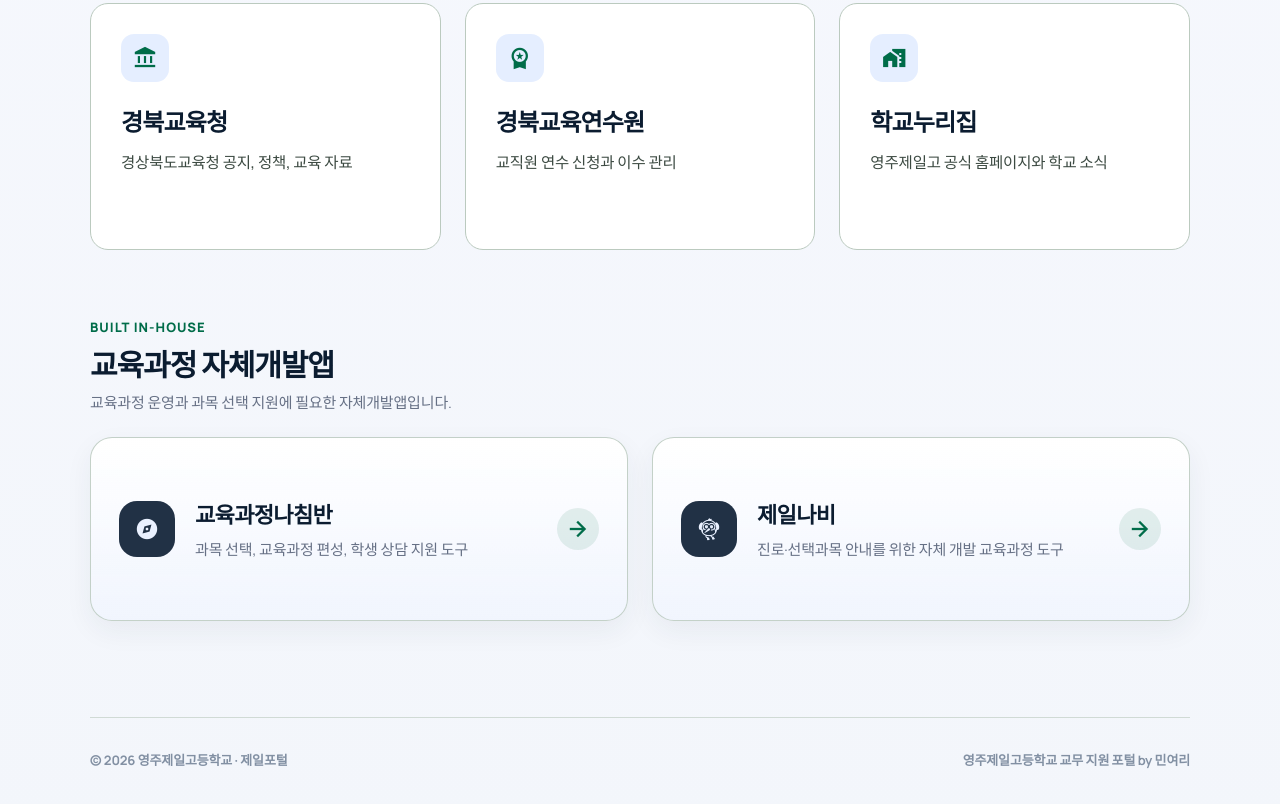
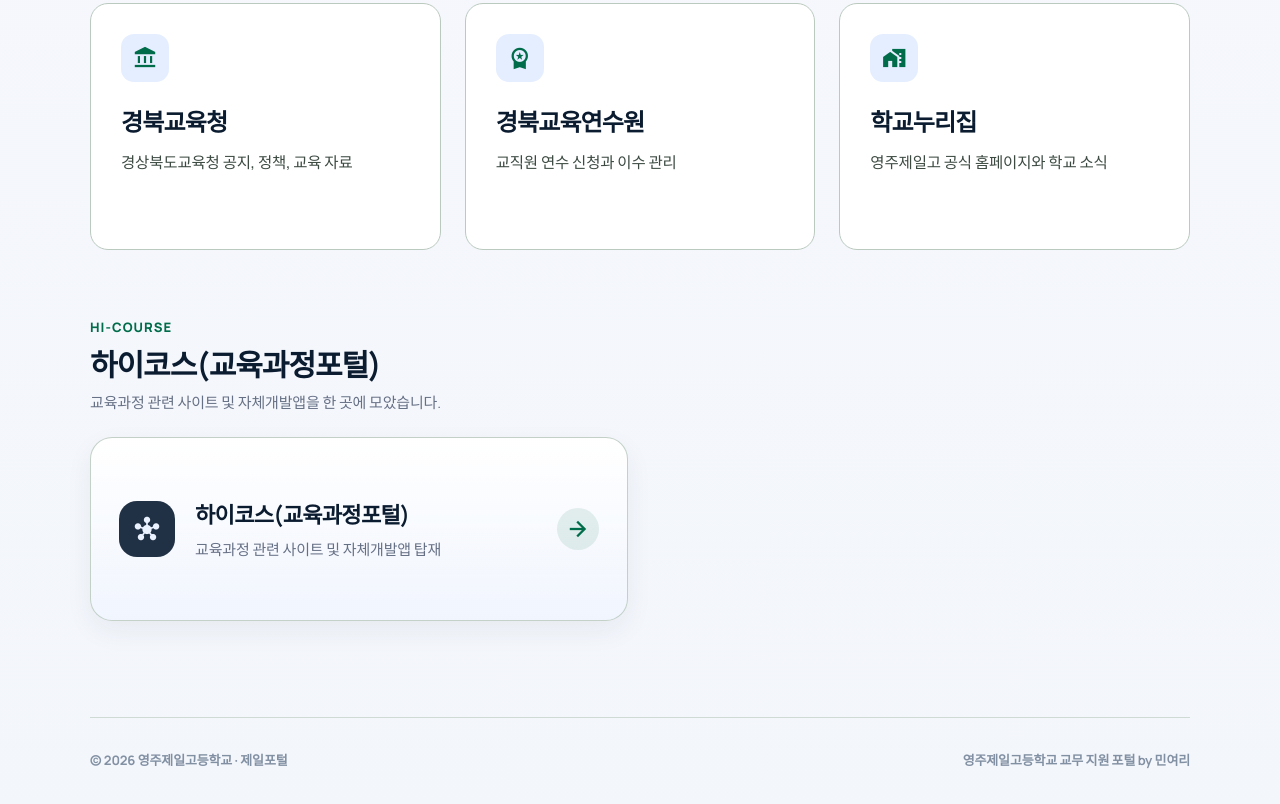
Before and after one commit to stella21142289-cloud/JEILPORTAL, a plain HTML site: page index.html in a window 1280 px wide. Shown: the part 1236-2040 px from the top of the page. Drawn offline with nearby package versions, Linux system fonts and the light colour scheme; a web font is replaced by a local one.

Commit message:
Update index.html

```diff
--- a/index.html
+++ b/index.html
@@ -28,16 +28,17 @@
   </style>
 </head>
 <body>
-  <header class="topbar"><div class="topbar-inner"><a class="brand" href="#top" aria-label="제일포털 홈"><span class="brand-logo-shell"><img id="topLogo" src="./jeilhigh-green.png" alt="제일포털 로고" onerror="this.onerror=null;this.src='https://raw.githubusercontent.com/stella21142289-cloud/JEILPORTAL/main/jeilhigh-green.png';this.parentElement.classList.add('fallback-tried')"/><span class="brand-logo-fallback" aria-hidden="true" style="display:none">J</span></span><span>제일포털</span></a><nav class="nav" aria-label="주요 섹션"><a class="active" href="#top">Dashboard</a><a href="#core-links">Portals</a><a href="#apps">Apps</a></nav><div class="top-spacer" aria-hidden="true"></div></div></header>
+  <header class="topbar"><div class="topbar-inner"><a class="brand" href="#top" aria-label="제일포털 홈"><span class="brand-logo-shell"><img id="topLogo" src="./jeilhigh-green.png" alt="제일포털 로고" onerror="this.onerror=null;this.src='https://raw.githubusercontent.com/stella21142289-cloud/JEILPORTAL/main/jeilhigh-green.png';this.parentElement.classList.add('fallback-tried')"/><span class="brand-logo-fallback" aria-hidden="true" style="display:none">J</span></span><span>제일포털</span></a><nav class="nav" aria-label="주요 섹션"><a class="active" href="#top">Dashboard</a><a href="#core-links">Portals</a><a href="#apps">Hi-Course</a></nav><div class="top-spacer" aria-hidden="true"></div></div></header>
   <main id="top">
     <section class="hero" aria-labelledby="main-title"><div class="time-pill"><span class="material-symbols-outlined">schedule</span><time id="clockText" datetime="">불러오는 중</time></div><img id="heroLogo" class="hero-logo" src="./jeil-green-bgx.png" alt="제일포털 로고" onerror="this.onerror=null;this.src='https://raw.githubusercontent.com/stella21142289-cloud/JEILPORTAL/main/jeil-green-bgx.png'"/><div><h1 id="main-title">제일포털</h1><p class="hero-subtitle">영주제일고등학교 교무 지원 포털</p></div><form class="search-area" id="searchForm" autocomplete="off"><div class="engine-toggle" role="group" aria-label="검색 엔진 선택"><button type="button" data-engine="naver" aria-pressed="true">네이버</button><button type="button" data-engine="google" aria-pressed="false">구글</button><button type="button" data-engine="perplexity" aria-pressed="false">퍼플렉시티</button></div><div class="search-glow"></div><div class="search-box"><span class="material-symbols-outlined leading-icon">search</span><input id="searchQuery" type="search" inputmode="search" placeholder="네이버에서 검색할 내용을 입력하세요..." aria-label="검색어"/><button class="search-submit" type="submit" title="검색 열기"><span class="material-symbols-outlined">arrow_forward</span></button></div><p id="engineHint" class="engine-hint">기본 검색 엔진은 네이버입니다.</p></form></section>
     <section class="section" id="core-links" aria-labelledby="core-links-title"><div class="section-head"><div><div class="section-kicker">Core Portals</div><h2 class="section-title" id="core-links-title">주요 업무 바로가기</h2><p class="section-copy">자주 쓰는 학교 업무 서비스를 모았습니다.</p></div><div class="section-note"><span class="material-symbols-outlined" style="font-size:18px">bolt</span> 새 탭으로 열림</div></div><div class="portal-grid" id="portalGrid"></div></section>
-    <section class="section" id="apps" aria-labelledby="apps-title"><div class="section-head"><div><div class="section-kicker">Built In-House</div><h2 class="section-title" id="apps-title">교육과정 자체개발앱</h2><p class="section-copy">교육과정 운영과 과목 선택 지원에 필요한 자체개발앱입니다.</p></div></div><div class="app-shelf" id="appShelf"></div></section>
+    <section class="section" id="apps" aria-labelledby="apps-title"><div class="section-head"><div><div class="section-kicker">Hi-Course</div><h2 class="section-title" id="apps-title">하이코스(교육과정포털)</h2><p class="section-copy">교육과정 관련 사이트 및 자체개발앱을 한 곳에 모았습니다.</p></div></div><div class="app-shelf" id="appShelf"></div></section>
     <footer class="footer" id="help"><div>© <span id="yearText"></span> 영주제일고등학교 · 제일포털</div><div>영주제일고등학교 교무 지원 포털 by 민여리</div></footer>
   </main>
   <script>
     const PORTAL_LINKS=[{title:'업무포털',description:'교직원 업무 처리와 행정 시스템 접속',url:'https://gbe.eduptl.kr/',icon:'domain',action:'업무포털 열기'},{title:'스케줄Hi',description:'시간표, 학사일정, 급식, 결보강 도우미',url:'https://script.google.com/macros/s/AKfycbzblu9IYCWyczmBJkAWpSpHDLRbLLUuqesUqACb0VaThqIYVIxzXkgY3iJr36kohNJL/exec',icon:'calendar_month',action:'스케줄 열기'},{title:'리로스쿨',description:'학생 관리, 학습 활동, 학교생활 기록 지원',url:'https://yeongjujeil.riroschool.kr/',icon:'school',action:'리로스쿨 열기'},{title:'경북교육청',description:'경상북도교육청 공지, 정책, 교육 자료',url:'https://www.gbe.kr/main/main.do',icon:'account_balance',action:'교육청 열기'},{title:'경북교육연수원',description:'교직원 연수 신청과 이수 관리',url:'https://www.gbeti.or.kr/',icon:'workspace_premium',action:'연수원 열기'},{title:'학교누리집',description:'영주제일고 공식 홈페이지와 학교 소식',url:'https://school.gyo6.net/yeongjujeil',icon:'home_work',action:'누리집 열기'}];
-    const APP_LINKS=[{title:'교육과정나침반',description:'과목 선택, 교육과정 편성, 학생 상담 지원 도구',url:'https://curri-compass.pages.dev/curriculum',icon:'explore'},{title:'제일나비',description:'진로·선택과목 안내를 위한 자체 개발 교육과정 도구',url:'https://stella21142289-cloud.github.io/JEILNAVI/',icon:'flutter_dash'}];
+    const HI_COURSE_URL='https://stella21142289-cloud.github.io/hi-course-gate/';
+    const APP_LINKS=[{title:'하이코스(교육과정포털)',description:'교육과정 관련 사이트 및 자체개발앱 탑재',url:HI_COURSE_URL,icon:'hub'}];
     const SEARCH_ENGINES={naver:{label:'네이버',placeholder:'네이버에서 검색할 내용을 입력하세요...',hint:'네이버 검색 결과를 새 탭으로 엽니다.',url:q=>'https://search.naver.com/search.naver?query='+encodeURIComponent(q)},google:{label:'구글',placeholder:'구글에서 검색할 내용을 입력하세요...',hint:'구글 검색 결과를 새 탭으로 엽니다.',url:q=>'https://www.google.com/search?q='+encodeURIComponent(q)},perplexity:{label:'퍼플렉시티',placeholder:'퍼플렉시티에 질문할 내용을 입력하세요...',hint:'퍼플렉시티 검색/질문 페이지를 새 탭으로 엽니다.',url:q=>'https://www.perplexity.ai/search/?q='+encodeURIComponent(q)}};
     const ENGINE_KEY='jeilportal_search_engine_v1';
     let selectedEngine='naver';
```
